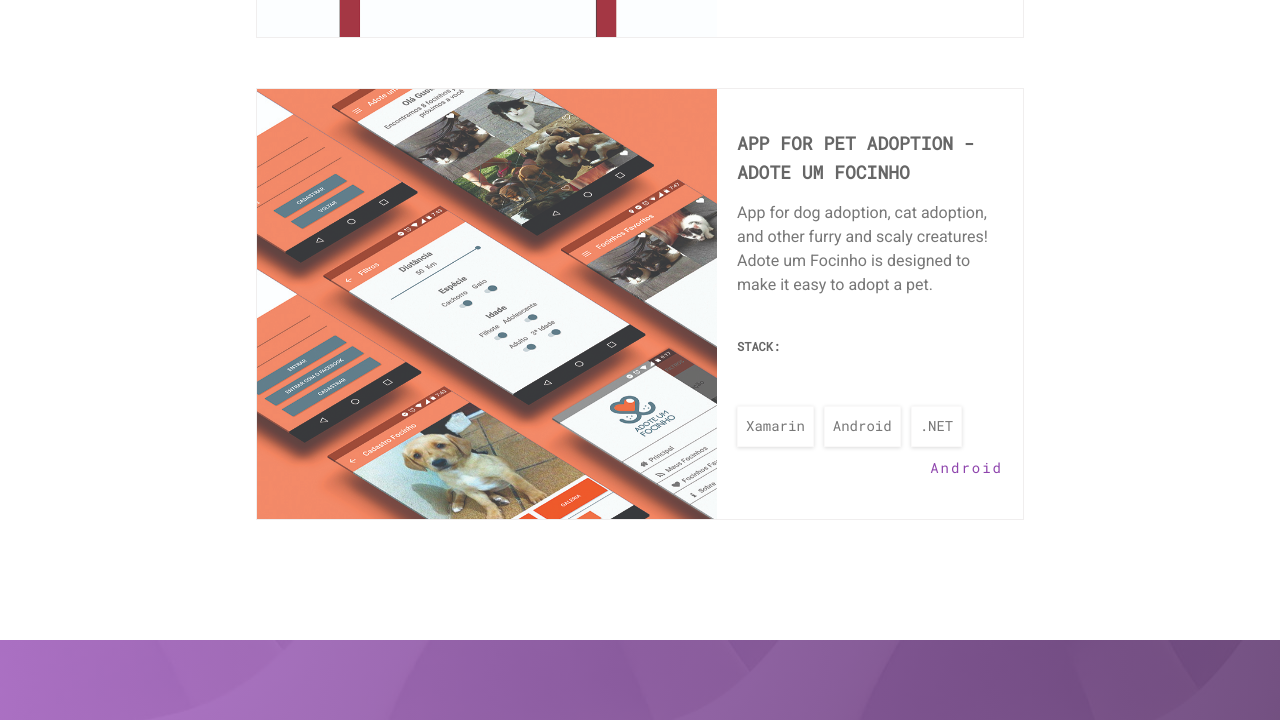
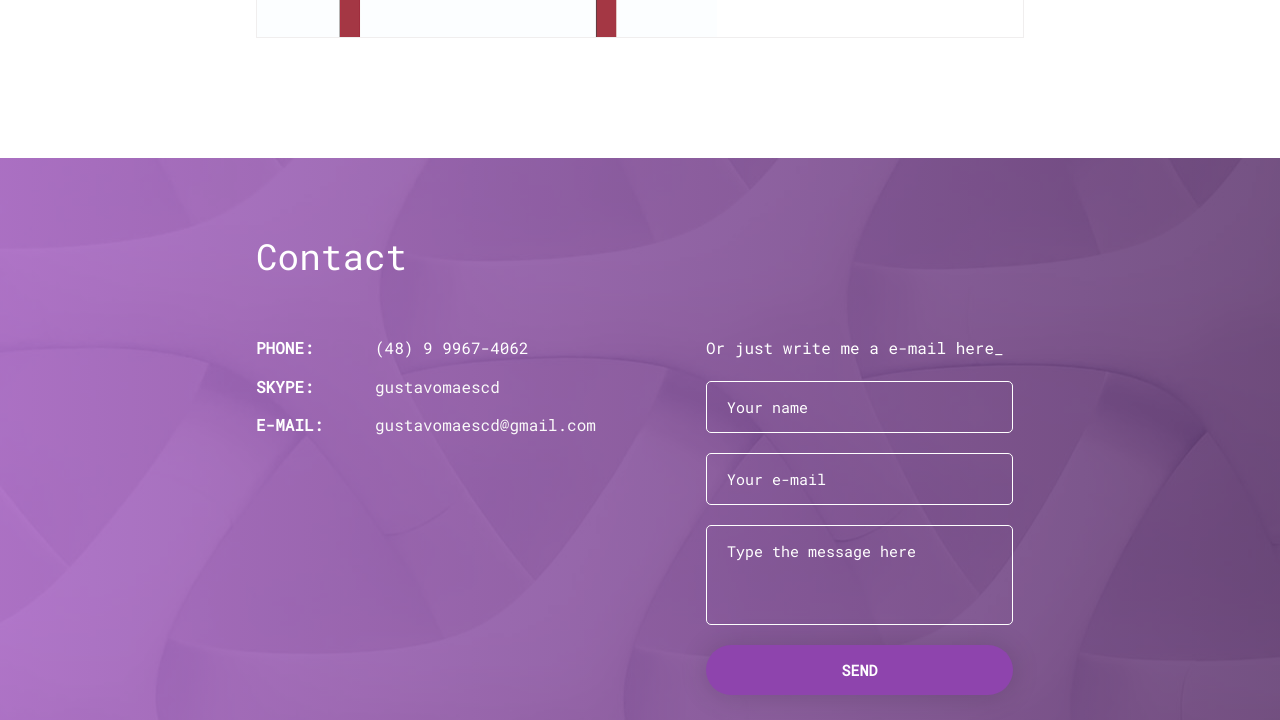
Before and after one commit to gustavomaes/gustavomaes.github.io, a website: page index.html in a window 1280 px wide. Shown: the part 3157-3877 px from the top of the page. Drawn offline with Linux system fonts and the light colour scheme.

Commit message:
Update index.html

```diff
--- a/index.html
+++ b/index.html
@@ -194,34 +194,6 @@
                         <a href="https://itunes.apple.com/us/app/wit-idiomas/id1381051100?l=pt&ls=1&mt=8" class="card__content__link">iOS</a>
                     </div>
                 </div>
-
-                <div class="card">
-                    <div class="card__photo">
-                        <img src="img/01.jpg" alt="Project One" class="card__photo--image">
-                    </div>
-                    <div class="card__content">
-                        <h2 class="card__content__title">
-                            App for pet adoption - Adote um Focinho
-                        </h2>
-                        <p class="card__content__description">
-                            App for dog adoption, cat adoption, and other furry and scaly creatures! Adote um Focinho is designed to make it easy to
-                            adopt a pet.
-                        </p>
-
-                        <h3 class="card__content__subtitle">
-                            Stack:
-                        </h3>
-                        <div class="card__content__stack">
-                            <span class="card__content__stack--item">Xamarin</span>
-                            <span class="card__content__stack--item">Android</span>
-                            <span class="card__content__stack--item">.NET</span>
-                        </div>
-
-                        <a href="https://play.google.com/store/apps/details?id=com.gustavomaes.adoteumfocinho" class="card__content__link">Android</a>
-                    </div>
-                </div>
-
-
             </section>
         </div>
 
```
